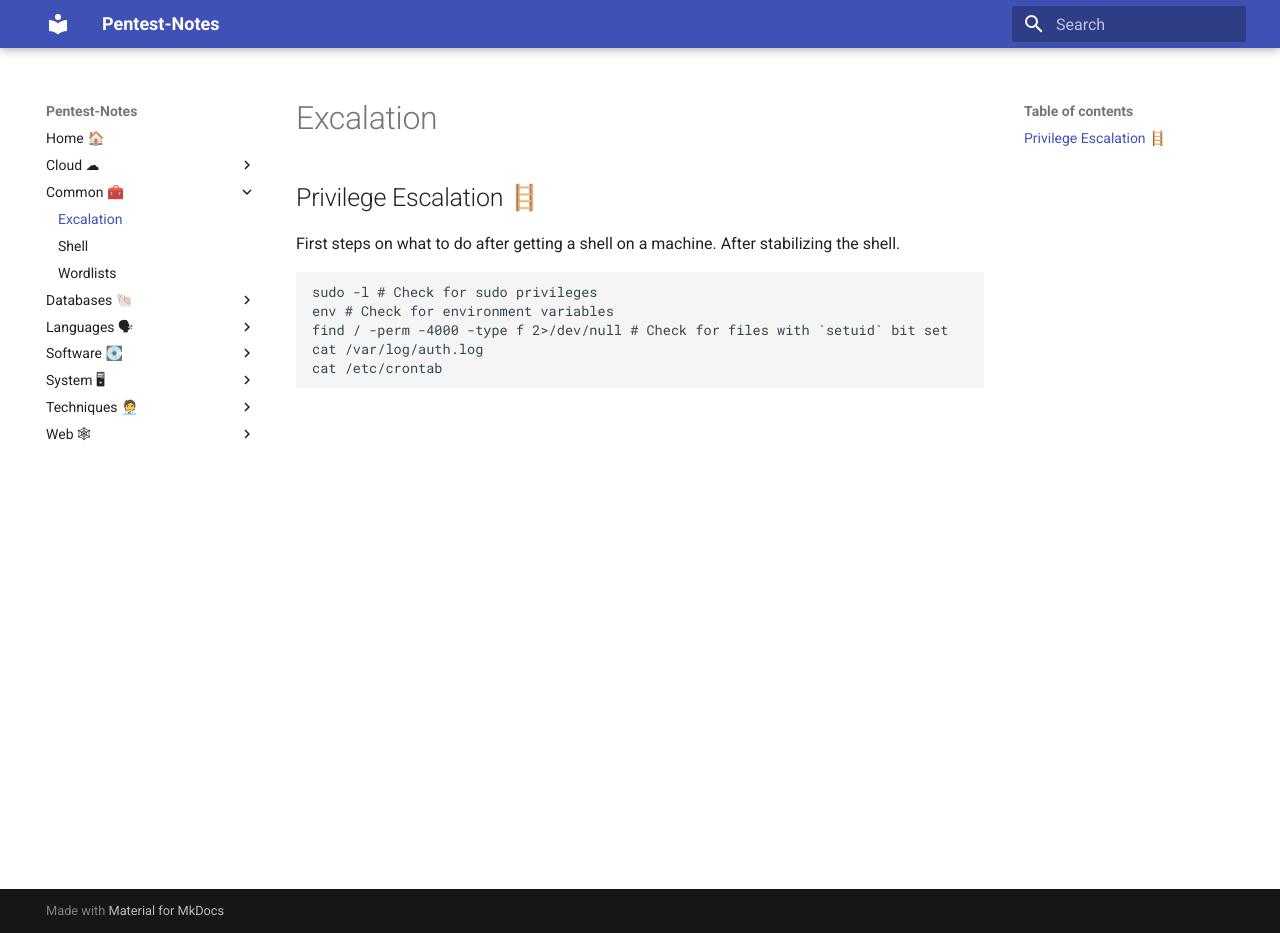
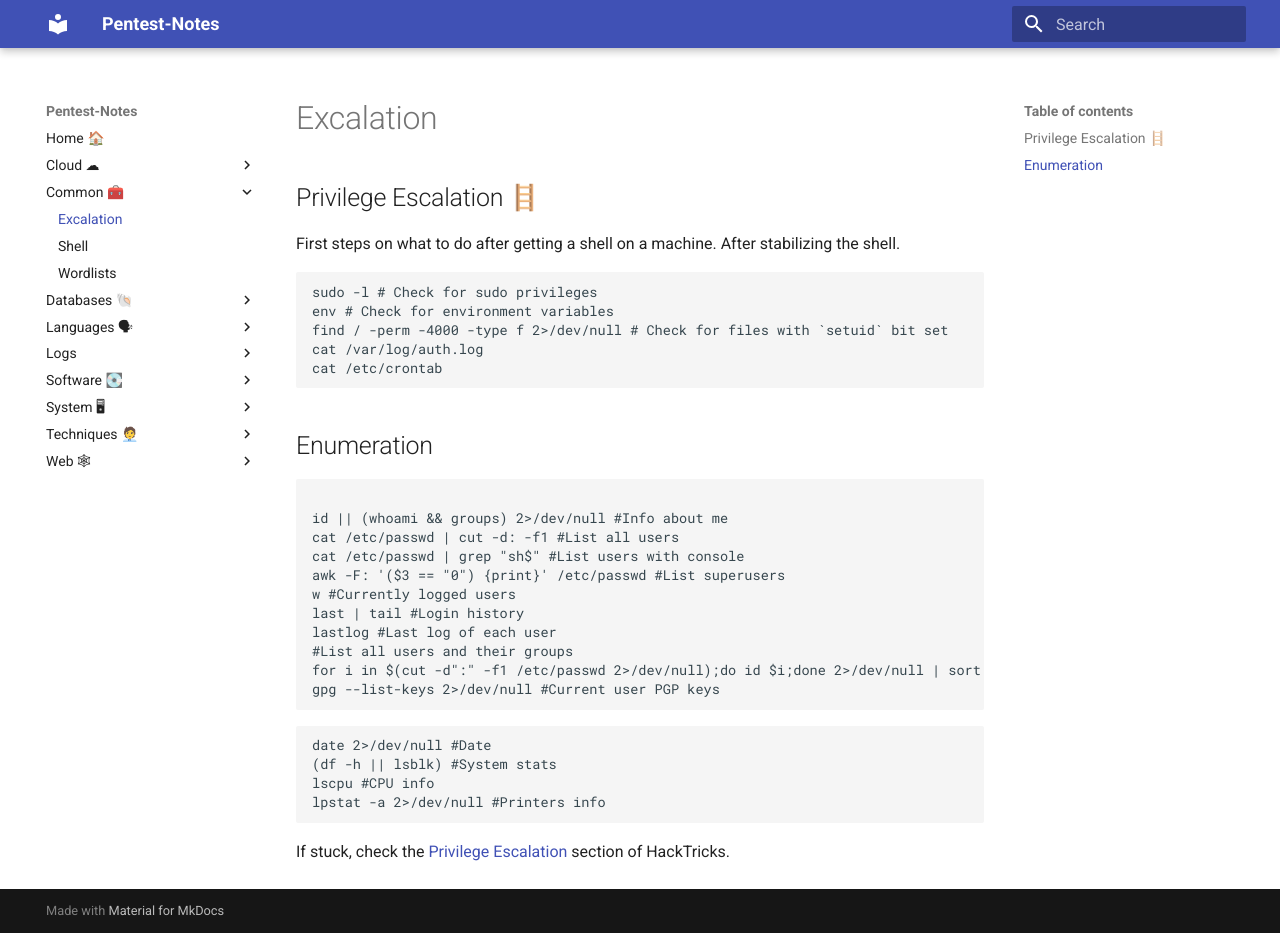
Before and after one commit to jd-apprentice/hack-the-box, an MkDocs documentation site: the page built from docs/common 🧰/excalation.md, in a window 1280 px wide and 933 px high. Built offline with MkDocs 1.6.1 and Material for MkDocs 9.7.7, drawn with Linux system fonts in a browser that asks for light colours.

Commit message:
docs(notes): added enumeration

````diff
--- a/docs/common 🧰/excalation.md
+++ b/docs/common 🧰/excalation.md
@@ -9,3 +9,28 @@ find / -perm -4000 -type f 2>/dev/null # Check for files with `setuid` bit set
 cat /var/log/auth.log
 cat /etc/crontab
 ```
+
+## Enumeration
+
+```bash
+
+id || (whoami && groups) 2>/dev/null #Info about me
+cat /etc/passwd | cut -d: -f1 #List all users
+cat /etc/passwd | grep "sh$" #List users with console
+awk -F: '($3 == "0") {print}' /etc/passwd #List superusers
+w #Currently logged users
+last | tail #Login history
+lastlog #Last log of each user
+#List all users and their groups
+for i in $(cut -d":" -f1 /etc/passwd 2>/dev/null);do id $i;done 2>/dev/null | sort
+gpg --list-keys 2>/dev/null #Current user PGP keys
+```
+
+```bash
+date 2>/dev/null #Date
+(df -h || lsblk) #System stats
+lscpu #CPU info
+lpstat -a 2>/dev/null #Printers info
+```
+
+If stuck, check the [Privilege Escalation](https://book.hacktricks.xyz/linux-hardening/privilege-escalation) section of HackTricks.
````
Also changed, not shown: docs/logs/emails.md (added, +8 -0 lines), docs/logs/sql.md (added, +5 -0 lines), docs/databases 🐚/logs.md (added).
